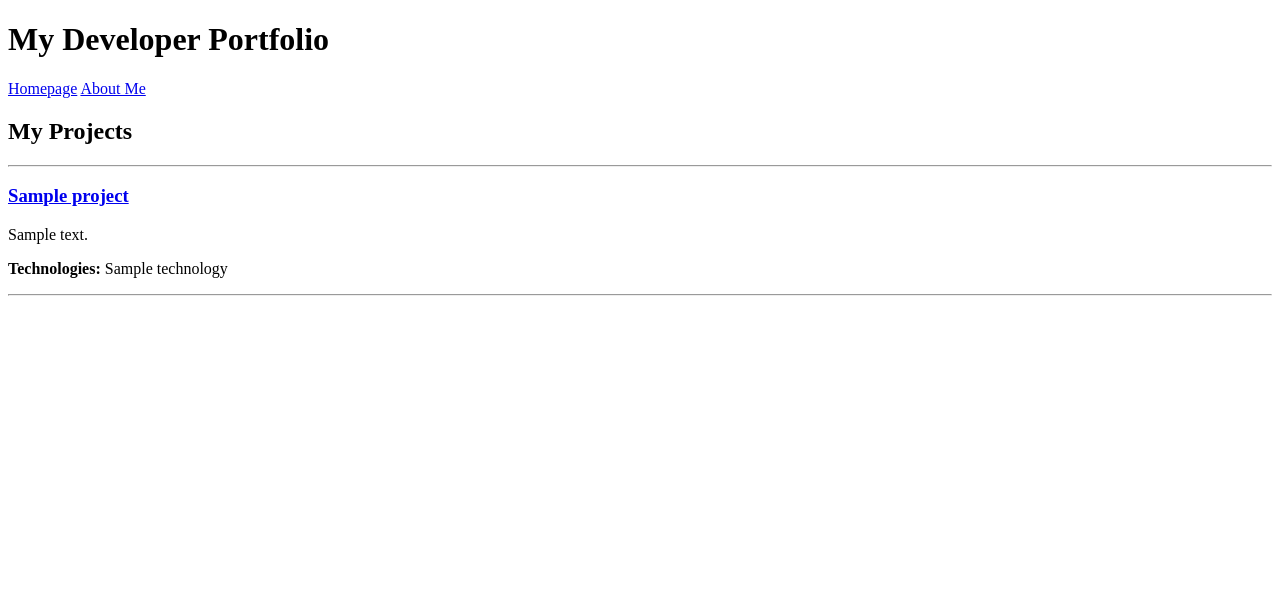
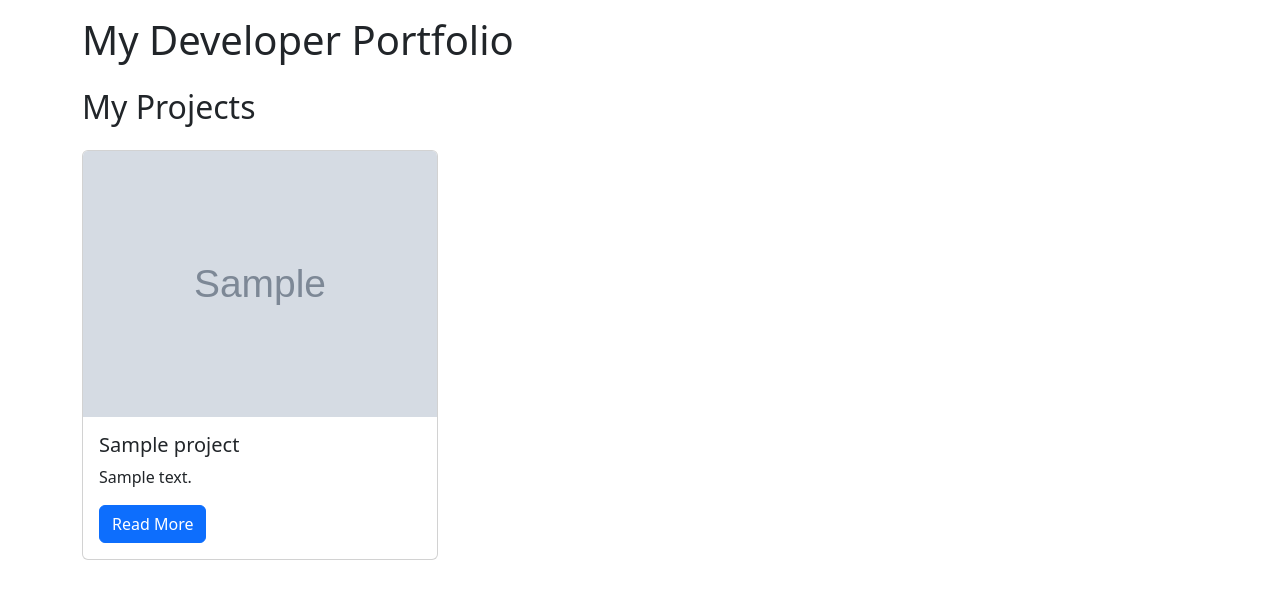
Before and after one commit to zahaj/django_blog_project, a Django app: page / in a window 1280 px wide. Shown: the top 599 px of the page. Run offline with Django 4.2, Linux system fonts and the light colour scheme; tables that the repository leaves empty hold one stand-in row (values such as "Sample post"); grey boxes marked "Sample" are stand-in pictures.

Commit message:
Feat: Integrate Bootstrap and style project pages

```diff
--- a/projects/templates/projects/project_index.html
+++ b/projects/templates/projects/project_index.html
@@ -1,20 +1,22 @@
 {% extends "base.html" %}
-
+{% load static %}
 
 {% block content %}
-  <h2>My Projects</h2>
-  <hr>
-  {% for project in projects %}
-    <div>
-      <h3><a href="{% url 'project_detail' project.pk %}">{{ project.title }}</a></h3>
-      <p>{{ project.description }}</p>
-      <p><strong>Technologies:</strong>
-        {% for tech in project.technologies.all %}
-          <span>{{ tech.name }}</span>
-        {% endfor %}
-      </p>
-      <!-- <a href="{{ project.link }}" target="_blank">View Project</a> -->
-    </div>
-    <hr>
-  {% endfor %}
+  <h2 class="mb-4">My Projects</h2>
+  <div class="row">
+    {% for project in projects %}
+      <div class="col-md-4 mb-4">
+        <div class="card h-100">
+          {% if project.image %}
+            <img src="{{ project.image.url }}" class="card-img-top" alt="{{ project.title }}">
+          {% endif %}
+          <div class="card-body">
+            <h5 class="card-title">{{ project.title }}</h5>
+            <p class="card-text">{{ project.description|truncatewords:20 }}</p>
+            <a href="{% url 'project_detail' project.pk %}" class="btn btn-primary">Read More</a>
+          </div>
+        </div>
+      </div>
+    {% endfor %}
+  </div>
 {% endblock content %}
--- /dev/null
+++ b/static/css/style.css
@@ -0,0 +1 @@
+/* body { border: 15px solid red; } */
--- a/templates/base.html
+++ b/templates/base.html
@@ -4,16 +4,17 @@
   <meta charset="UTF-8">
   <meta name="viewport" content="width=device-width, initial-scale=1.0">
   <title>My Portfolio</title>
+  <link href="https://cdn.jsdelivr.net/npm/bootstrap@5.3.2/dist/css/bootstrap.min.css" rel="stylesheet">
 </head>
 <body>
-  <header>
+  <div class="container"> <header class="py-3">
       <h1>My Developer Portfolio</h1>
-    <a href="/">Homepage</a>
-    <a href="/about/">About Me</a>
       </header>
     <main>
       {% block content %}
       {% endblock content %}
     </main>
+  </div>
+  <script src="https://cdn.jsdelivr.net/npm/bootstrap@5.3.2/dist/js/bootstrap.bundle.min.js"></script>
 </body>
 </html>
```
Also changed, not shown: projects/templates/projects/project_detail.html (+13 -12 lines). Lines whose indentation alone changed are shown as unchanged.
